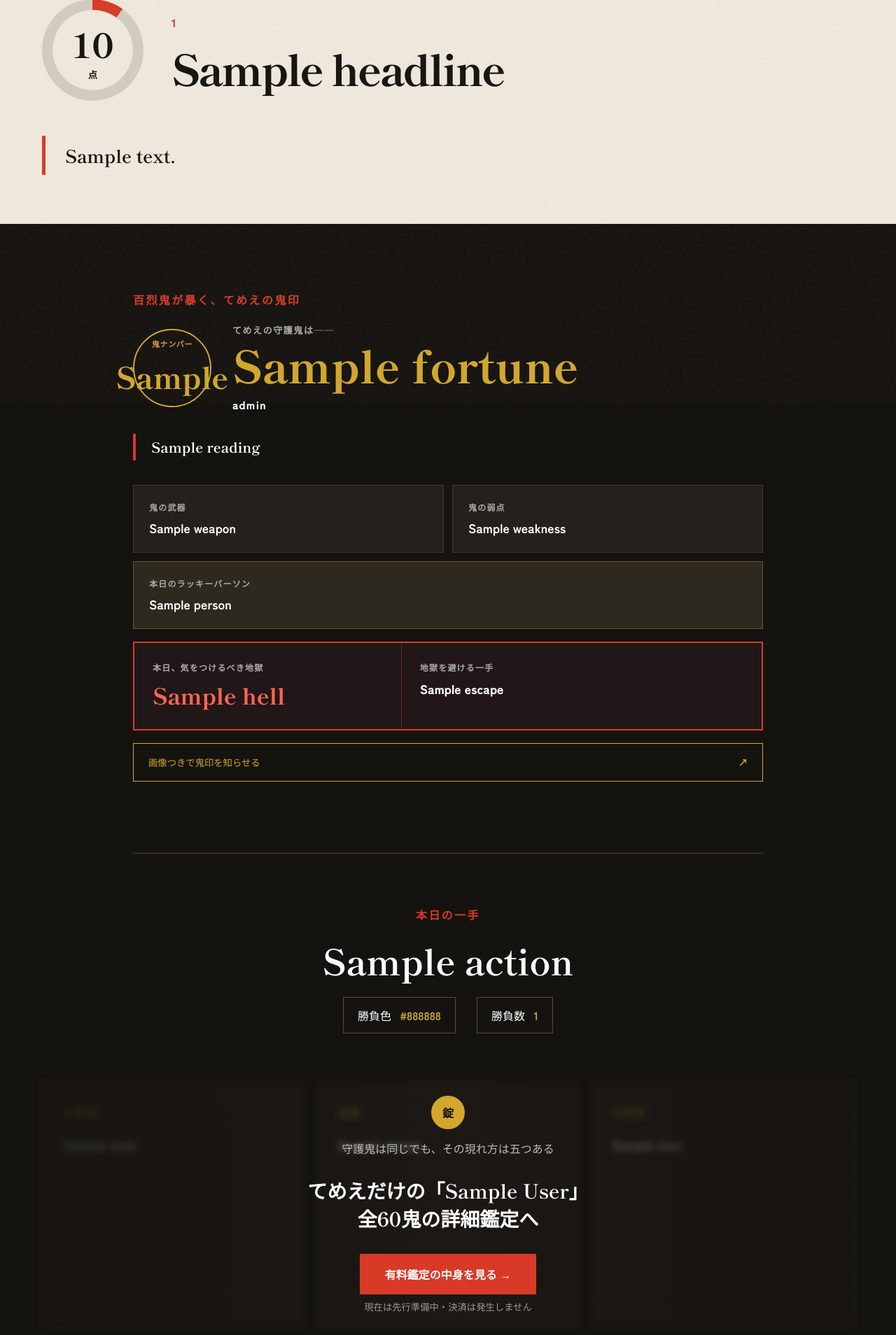
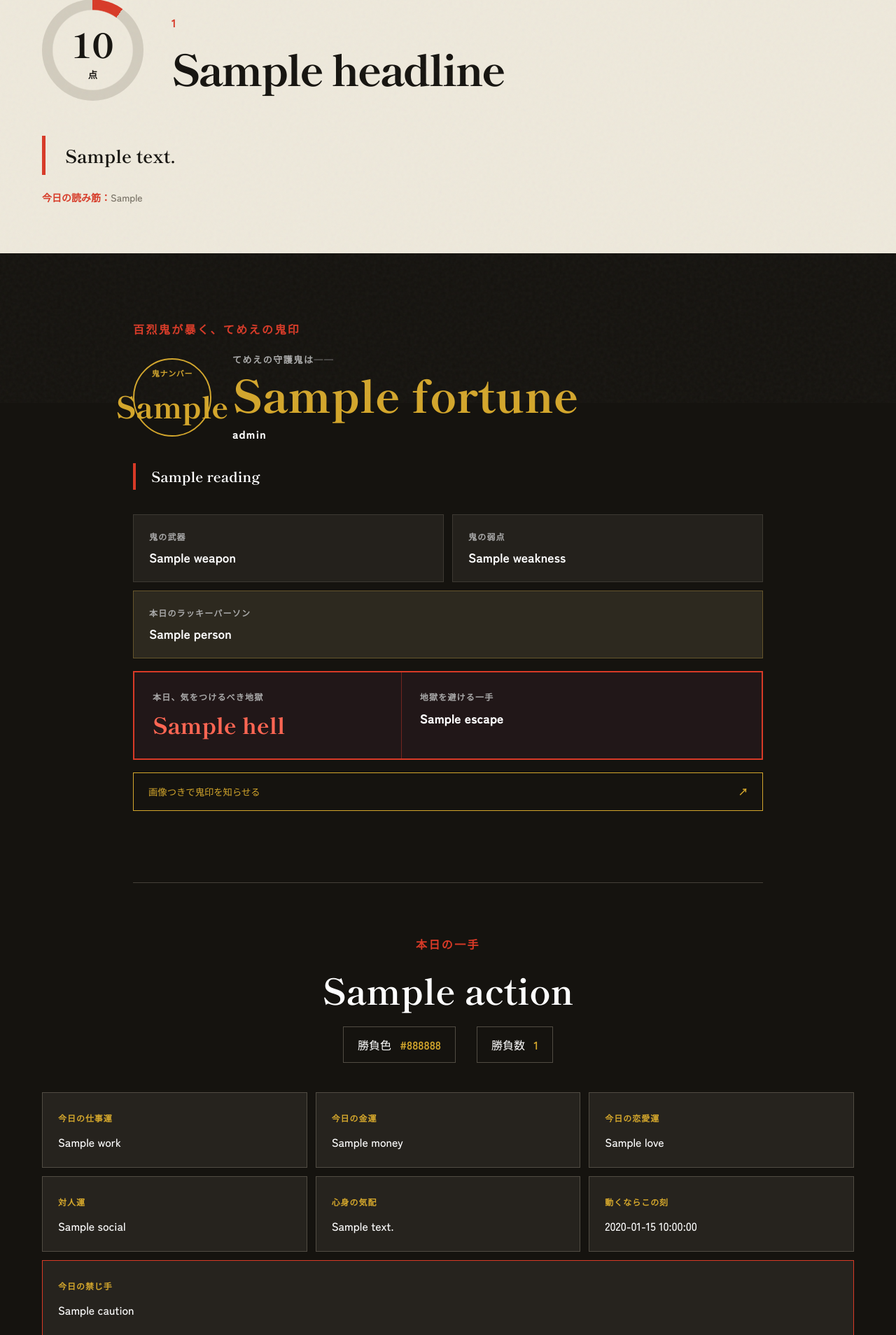
Before and after one commit to hayato861/omae-fortune, a Flask app: template templates/result.html in a window 1280 px wide. Shown: the part 224-2132 px from the top of the page at 70% size. Run offline with Flask 3, Linux system fonts and the light colour scheme; the template is opened without the code that fills it: most values are stand-ins (such as "Sample title", 1, 10 or a date in 2020).

Commit message:
Expand and personalize daily fortunes

```diff
--- a/app.py
+++ b/app.py
@@ -85,7 +85,23 @@ FORTUNES = [
         "action": "温かいものを食って深呼吸を三回",
         "color": "深緑",
     },
+    {"rank": "吉", "score": 79, "headline": "人の縁を侮るな、答えは向こうから歩いてくる", "message": "一人で片をつけるより、今日は人の知恵を借りたほうが早え。雑談の中に、止まっていた話を動かす鍵が紛れているぜ。", "work": "抱えた仕事を一つ見せろ。思わぬ助言が入る日だ。", "money": "共同購入や比較検討が吉。ひとりの勢いで決めるな。", "love": "用事がなくても声をかけろ。短いやり取りが縁を温める。", "action": "しばらく話していない相手へ一言送る", "color": "藤紫"},
+    {"rank": "中吉", "score": 71, "headline": "捨てる覚悟が、新しい席を空ける日だ", "message": "増やすばかりが前進じゃねえ。役目を終えた物、古い段取り、惰性の約束を一つ切れ。空いた場所に運が入り込む。", "work": "やらない仕事を一つ決めろ。大事な一件の精度が上がる。", "money": "使っていない契約を確認しな。小さな漏れを止める好機だ。", "love": "決めつけを捨てて、今の相手を見ろ。昔の採点表は役に立たねえ。", "action": "不要な物か予定を一つ手放す", "color": "墨黒"},
+    {"rank": "大吉", "score": 91, "headline": "仕込みは済んだ。今日は表へ打って出ろ", "message": "温めてきたもんを人目にさらす日だ。完璧じゃなくて構わねえ。見せて、聞いて、直す奴にだけ次の扉が開く。", "work": "企画や成果を共有しろ。反応を受けた分だけ完成へ近づく。", "money": "稼ぐための提案に追い風。値段と条件は堂々と口にしな。", "love": "遠回しはやめろ。会いたいなら、具体的な日時を出せ。", "action": "未完成でも一度、人に見せる", "color": "金茶"},
+    {"rank": "小吉", "score": 58, "headline": "止まるのも技だ。今日は足元の音を聞け", "message": "無理に流れを作ろうとすると空回りする。観察して、整えて、次の一手を小さく試せ。静かな日ほど本音がよく聞こえる。", "work": "結論より情報集め。見落とした条件を拾えば明日が楽になる。", "money": "大きく動かすな。残高と今月の予定を眺めるだけで十分だ。", "love": "沈黙を悪く取るな。相手にも考える間を渡してやれ。", "action": "予定を15分空けて何もしない", "color": "白銀"},
 ]
+
+DAY_DETAILS = {
+    1: {"focus": "開始と決断", "social": "先に結論を言うと話が通る。命令口調だけは封じろ。", "body": "頭が先走りやすい。肩と顎の力を抜け。", "best_time": "午前9時〜11時", "caution": "返事を待たずに走り出すこと"},
+    2: {"focus": "協力と調整", "social": "相手の言葉を一度言い換えて返せ。誤解がほどける。", "body": "冷えを溜めるな。温かい飲み物が味方だ。", "best_time": "午後2時〜4時", "caution": "遠慮を同意に見せること"},
+    3: {"focus": "表現と交流", "social": "面白がる姿勢が人を呼ぶ。自慢話は半分で切り上げろ。", "body": "喉と目を休ませろ。画面から離れる時間を作れ。", "best_time": "正午〜午後2時", "caution": "話を広げすぎて約束を忘れること"},
+    4: {"focus": "整理と土台固め", "social": "曖昧な約束を日時と担当に落とせ。信用が積み上がる。", "body": "腰と脚を動かせ。短い散歩でも効く。", "best_time": "午前8時〜10時", "caution": "正しさに固執して手段を変えないこと"},
+    5: {"focus": "変化と挑戦", "social": "普段話さねえ相手に縁がある。軽口の後の一言は丁寧にな。", "body": "刺激物と夜更かしは控えめに。勢いの反動が出やすい。", "best_time": "午後3時〜5時", "caution": "飽きた勢いで大事な物まで捨てること"},
+    6: {"focus": "責任と愛情", "social": "世話を焼く前に必要か聞け。それだけで親切が真っすぐ届く。", "body": "胃をいたわれ。急いで食うな。", "best_time": "午後5時〜7時", "caution": "他人の問題まで背負い込むこと"},
+    7: {"focus": "内省と見極め", "social": "大勢より信頼できる一人と話せ。浅い相づちより本音が効く。", "body": "神経を休ませる静かな時間を確保しろ。", "best_time": "午後8時〜10時", "caution": "考えを隠したまま理解を求めること"},
+    8: {"focus": "成果と交渉", "social": "数字と条件をはっきり出せ。筋を通せば強気で構わねえ。", "body": "緊張を溜めやすい。背中を伸ばして深く息を吐け。", "best_time": "午前10時〜正午", "caution": "勝つことに夢中で協力者を雑に扱うこと"},
+    9: {"focus": "完了と手放し", "social": "昔の貸し借りを清算しろ。礼か謝罪のどちらかを言葉にしな。", "body": "疲れが表へ出る日だ。風呂と睡眠を削るな。", "best_time": "午後6時〜8時", "caution": "終わった話を何度も裁き直すこと"},
+}
 
 LIFE_PATHS = {
     1: {"name": "一閃鬼", "role": "先陣を切る開拓者", "reading": "決める速さは天下一品。てめえが旗を立てりゃ、止まってた話も動き出す。", "weapon": "決断力と突破力", "weakness": "助けまで蹴飛ばす独断", "person": "冷静に反対意見を言える年上", "hell": "独走地獄", "escape": "決める前に一人だけ意見を聞け", "match": "岩城鬼", "clash": "覇道鬼"},
@@ -138,15 +154,34 @@ def premium_oni_type(name: str, birthday: str) -> dict[str, str]:
     }
 
 
-def daily_fortune(name: str, birthday: str) -> dict[str, object]:
-    seed_text = f"{date.today().isoformat()}:{name.strip()}:{birthday}"
+def reduce_number(value: int) -> int:
+    while value > 9:
+        value = sum(int(char) for char in str(value))
+    return value
+
+
+def personal_day_number(birthday: str, target_date: date) -> int:
+    born = date.fromisoformat(birthday)
+    personal_year = reduce_number(born.month + born.day + sum(int(c) for c in str(target_date.year)))
+    personal_month = reduce_number(personal_year + target_date.month)
+    return reduce_number(personal_month + target_date.day)
+
+
+def daily_fortune(name: str, birthday: str, target_date: date | None = None) -> dict[str, object]:
+    target_date = target_date or date.today()
+    seed_text = f"{target_date.isoformat()}:{name.strip()}:{birthday}"
     digest = hashlib.sha256(seed_text.encode("utf-8")).hexdigest()
     rng = random.Random(int(digest[:16], 16))
-    fortune = dict(rng.choice(FORTUNES))
+    day_number = personal_day_number(birthday, target_date)
+    fortune = dict(FORTUNES[day_number - 1])
+    fortune["score"] = max(40, min(98, fortune["score"] + rng.randint(-4, 4)))
+    fortune["rank"] = "大吉" if fortune["score"] >= 88 else "吉" if fortune["score"] >= 76 else "中吉" if fortune["score"] >= 66 else "小吉" if fortune["score"] >= 56 else "末吉"
     fortune["lucky_number"] = rng.randint(1, 99)
     number = life_path_number(birthday)
     oni_type = LIFE_PATHS[number]
     fortune.update(life_path=number, **oni_type)
+    fortune.update(personal_day=day_number, **DAY_DETAILS[day_number])
+    fortune["personal_reason"] = f"生来の『{oni_type['weapon']}』に、今日は「{DAY_DETAILS[day_number]['focus']}」の気が重なる。"
     fortune["premium_type"] = premium_oni_type(name, birthday)
     return fortune
 
--- a/static/style.css
+++ b/static/style.css
@@ -73,6 +73,8 @@ a:focus-visible,button:focus-visible,input:focus-visible{outline:3px solid var(-
 .share-result{display:flex;justify-content:space-between;width:100%;margin-top:18px;padding:17px 21px;border:1px solid var(--gold);background:transparent;color:var(--gold);font:900 16px inherit;cursor:pointer}
 .share-result:hover{background:var(--gold);color:var(--ink)}
 .share-result:disabled{cursor:wait;opacity:.65}
+.fortune-reason{margin:22px 0 0;color:var(--muted);font-size:14px}.fortune-reason b{color:var(--red)}
+.daily-detail-grid{display:grid;grid-template-columns:repeat(3,1fr);gap:12px;margin:42px 0 15px;text-align:left}.daily-detail-grid article{border:1px solid #514c43;background:#26231e;padding:22px}.daily-detail-grid span{color:var(--gold);font-size:12px;font-weight:900;letter-spacing:.08em}.daily-detail-grid p{margin:10px 0 0;line-height:1.75}.daily-detail-grid .daily-warning{grid-column:1/-1;border-color:var(--red)}
 .share-status{min-height:24px;margin:8px 0 0;color:#aaa;text-align:center;font-size:12px}
 @media(max-width:600px){
   .oni-profile{margin-bottom:52px;padding-bottom:45px}
@@ -82,4 +84,5 @@ a:focus-visible,button:focus-visible,input:focus-visible{outline:3px solid var(-
   .oni-traits{grid-template-columns:1fr}.oni-traits .lucky-person{grid-column:auto}.oni-traits article{padding:18px}.oni-traits strong{font-size:16px}
   .hell-card{grid-template-columns:1fr}.hell-card>div{padding:21px}.hell-card>div+div{border-left:0;border-top:1px solid rgba(216,58,39,.45)}.hell-card h3{font-size:28px}.hell-card p{font-size:16px}
   .share-result{min-height:55px}
+  .daily-detail-grid{grid-template-columns:1fr}.daily-detail-grid .daily-warning{grid-column:auto}
 }
--- a/templates/result.html
+++ b/templates/result.html
@@ -13,6 +13,7 @@
     <div><p class="rank">{{ fortune.rank }}</p><h1>{{ fortune.headline }}</h1></div>
   </div>
   <blockquote>{{ fortune.message }}</blockquote>
+  <p class="fortune-reason"><b>今日の読み筋：</b>{{ fortune.personal_reason }}</p>
 </section>
 
 <section class="result-body">
@@ -47,6 +48,15 @@
       <p class="section-number">本日の一手</p>
       <h2>{{ fortune.action }}</h2>
       <div class="lucky-row"><span>勝負色 <b>{{ fortune.color }}</b></span><span>勝負数 <b>{{ fortune.lucky_number }}</b></span></div>
+      <div class="daily-detail-grid">
+        <article><span>今日の仕事運</span><p>{{ fortune.work }}</p></article>
+        <article><span>今日の金運</span><p>{{ fortune.money }}</p></article>
+        <article><span>今日の恋愛運</span><p>{{ fortune.love }}</p></article>
+        <article><span>対人運</span><p>{{ fortune.social }}</p></article>
+        <article><span>心身の気配</span><p>{{ fortune.body }}</p></article>
+        <article><span>動くならこの刻</span><p>{{ fortune.best_time }}</p></article>
+        <article class="daily-warning"><span>今日の禁じ手</span><p>{{ fortune.caution }}</p></article>
+      </div>
     </div>
     <div class="locked-grid">
       <article><span>仕事運</span><h3>{{ fortune.work }}</h3></article>
```
Also changed, not shown: tests/test_app.py (+12 -1 lines).
